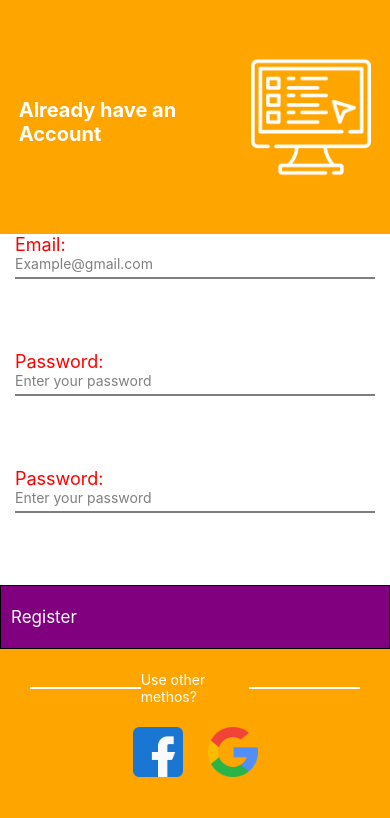
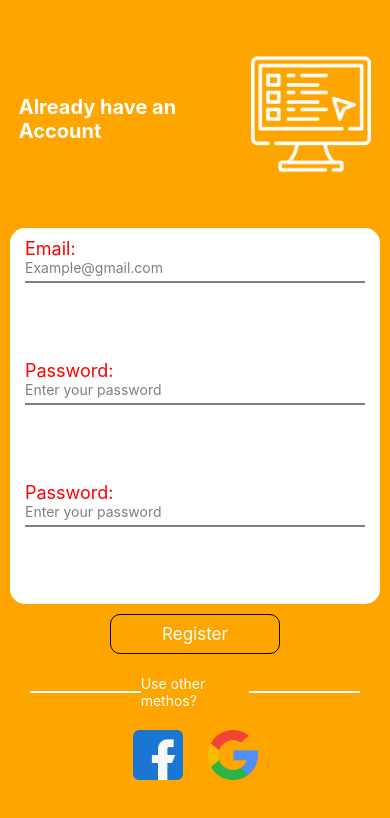
Before and after one commit to nguyenit24/nguyenit24-appmobile, a React Native app: screen / in a window 390 px wide. Shown: the top 818 px of the page. Built offline with nearby package versions, Linux system fonts and the light colour scheme.

Commit message:
register up

```diff
--- a/screen/Register.js
+++ b/screen/Register.js
@@ -31,7 +31,8 @@
     const [password, setPassword] = useState('')
     const [erroremail, setErrorEmail] = useState(false)
     const [errorpassword, setErrorPassword] = useState(false)
-    const logindisable = isEmail(email) && password.length > 3
+    const [repassword, setRePassword] = useState('')
+    const redisable = isEmail(email) && password.length > 3 && repassword == password
     return <View style={{
         backgroundColor: 'orange',
         flex: 100,
@@ -62,8 +63,11 @@
 
         </View>
         <View style={{
-            flex: 45,
-            backgroundColor: 'white'
+            flex: 48,
+            backgroundColor: 'white',
+            marginHorizontal: 10,
+            paddingTop: 10,
+            borderRadius: 15,
         }}>
             <View style={{
                 marginHorizontal: 15,
@@ -171,20 +175,27 @@
             </View>
         </View>
         <TouchableOpacity
+            disabled={redisable == false}
             style={{
-                flex: 8,
+                flex: 5,
                 justifyContent: 'center',
                 borderWidth: 1,
-                backgroundColor: 'purple'
+                backgroundColor: redisable == false ? 'rbga(0,0,0,0.4)' : 'purple',
+                alignItems: 'center',
+                marginHorizontal: 110,
+                marginTop: 10,
+                borderRadius: 10,
             }}
         >
             <Text
                 style={{
                     fontSize: 17,
-                    paddingHorizontal: 10,
-                    color: 'white'
+                    color: 'white',
+
                 }}
-            >Register</Text>
+            >
+                Register
+            </Text>
         </TouchableOpacity>
         <View style={{
             flex: 25,
```
